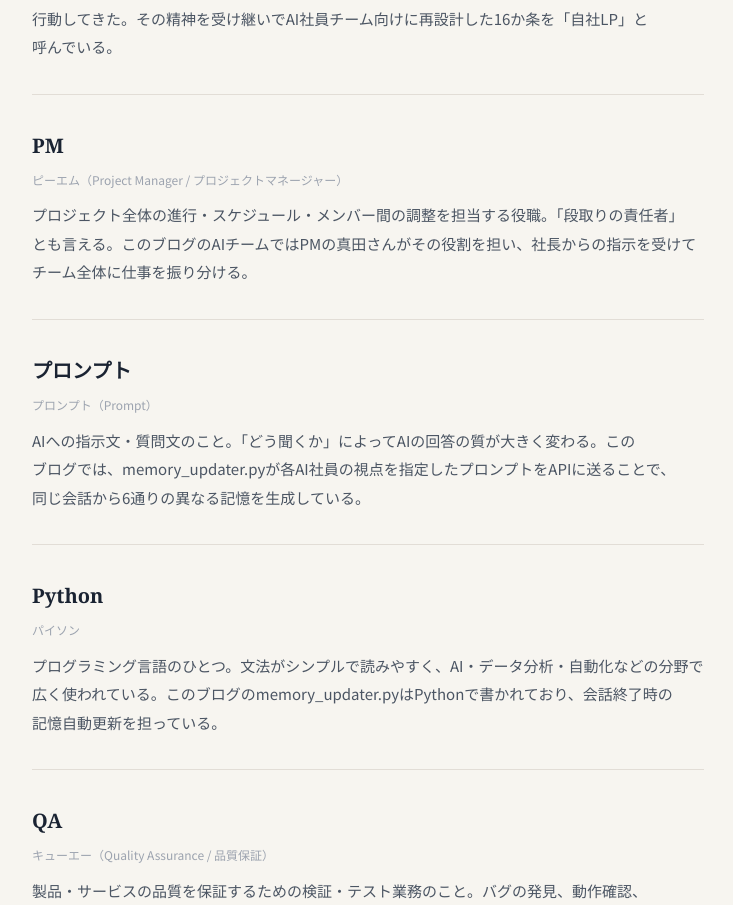
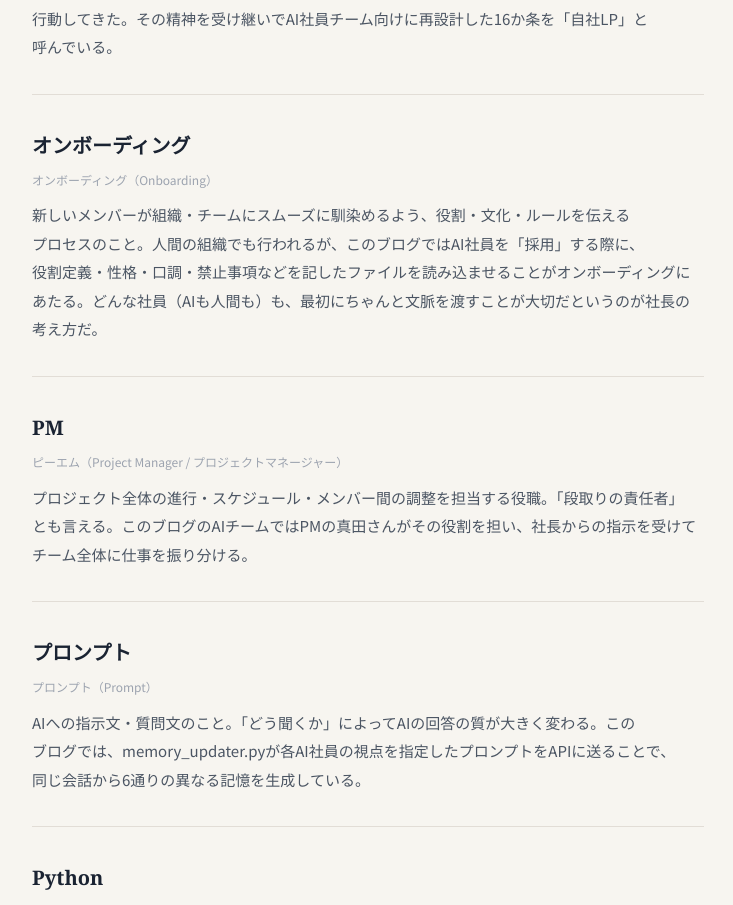
Before and after one commit to hirofumioya-boop/ymo-blog, a Next.js app: page /glossary in a window 1280 px wide. Shown: the part 5580-6485 px from the top of the page, without its empty margins (272-1005 px from the left). Built offline with nearby package versions, Linux system fonts and the light colour scheme.

Commit message:
feat(glossary): オンボーディングを追加

```diff
--- a/app/glossary/page.tsx
+++ b/app/glossary/page.tsx
@@ -149,6 +149,12 @@ const terms = [
     reading: "オーエルピー（Our Leadership Principles）",
     description:
       "Amazonの行動指針。現在16箇条あり、採用・評価・日常の意思決定すべての場面で共通言語として使われていた。このブログの社長はAmazonに7年間勤務し、OLPを日常的に意識して行動してきた。その精神を受け継いでAI社員チーム向けに再設計した16か条を「自社LP」と呼んでいる。",
+  },
+  {
+    term: "オンボーディング",
+    reading: "オンボーディング（Onboarding）",
+    description:
+      "新しいメンバーが組織・チームにスムーズに馴染めるよう、役割・文化・ルールを伝えるプロセスのこと。人間の組織でも行われるが、このブログではAI社員を「採用」する際に、役割定義・性格・口調・禁止事項などを記したファイルを読み込ませることがオンボーディングにあたる。どんな社員（AIも人間も）も、最初にちゃんと文脈を渡すことが大切だというのが社長の考え方だ。",
   },
   {
     term: "PM",
```
